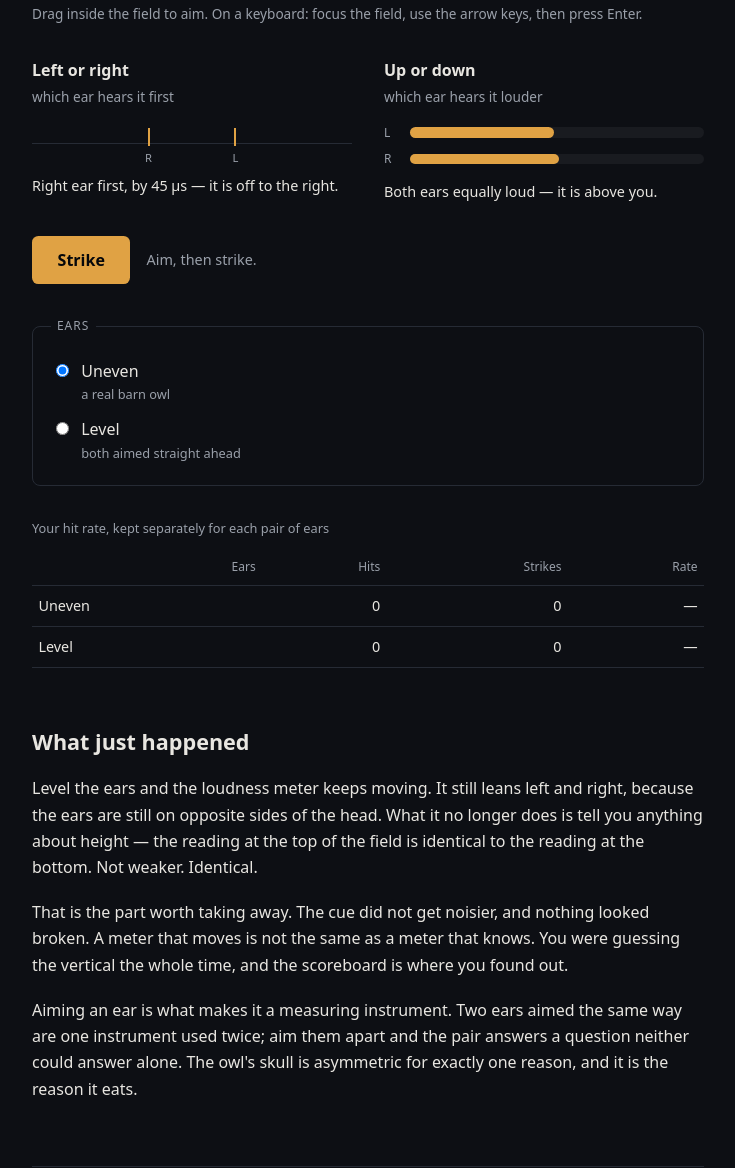
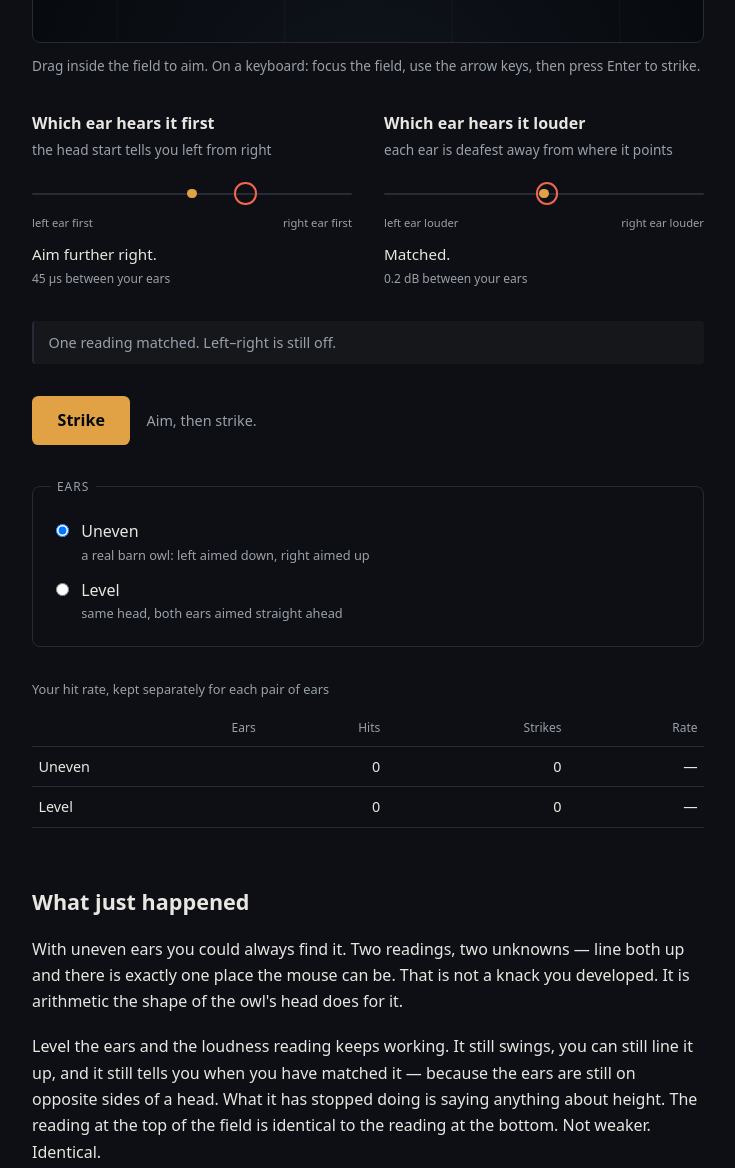
Before and after one commit to comp4020-agentic-coding-studio/comp4020-ass1-Alida9898, a website built with Vite: page index.html in a window 1280 px wide. Shown: the part 1060-2228 px from the top of the page, without its empty margins (272-1007 px from the left). Built offline with nearby package versions, Linux system fonts and the light colour scheme.

Commit message:
feat: aim by nulling the gauges instead of reading numbers off them
Playtest said it plainly: too hard, and no way to tell HOW far off you were.
The readout named a direction ("it is above you") and left the visitor to
convert decibels into a position, which is arithmetic no visitor signed up for
— and the same complaint explains why the units read as jargon.

The fix removes the need for the units rather than explaining them. Each gauge
now shows two markers: a ring for what the owl is hearing, and a needle for what
it would hear from where the aim currently is. The task is to line them up, which
needs no units at all — and is what a barn owl does when it turns its head
towards a sound, so the interaction and the biology finally agree.

acoustics.ts needed no new arithmetic for this: itd() and ild() were already
functions of an arbitrary point, so reading the aim's cues was just calling them
with the aim. The pure split paid for itself a second time.

What it did need was one definition of "these two readings agree", so the gauge
on screen and the tests cannot drift apart — timingAgrees/loudnessAgrees now live
in the model, and main.ts renders from the same predicate the spec asserts.

Measured over 300 prey positions on an 81x81 grid of aims, an aim that satisfies
both gauges hits 100.0% of the time with uneven ears and 17.5% with levelled
ones, against 2.5% for a blind guess. So the collapse got sharper, not softer:
levelling turns a solved problem into a coin flip.

Three new spec tests state that as the contract — uneven ears make every matched
aim a hit, levelled ears leave the full height of the field open, and most aims
that satisfy both levelled gauges miss anyway. That last one is the page's whole
argument, asserted mechanically.

Co-Authored-By: Claude Opus 5 (1M context) <noreply@anthropic.com>

```diff
--- a/acoustics.ts
+++ b/acoustics.ts
@@ -124,6 +124,46 @@ export function ild(prey: Point, ears: EarConfig): number {
   return earLevel(prey, ears.right) - earLevel(prey, ears.left);
 }
 
+/** The widest timing difference the field can produce, for use as a full scale. */
+export function timingFullScale(): number {
+  return Math.abs(itd({ x: 1, y: 0 }));
+}
+
+/** The widest loudness difference this pair of ears can produce over the field. */
+export function loudnessFullScale(ears: EarConfig): number {
+  const corners: Point[] = [
+    { x: 1, y: 1 },
+    { x: 1, y: -1 },
+    { x: -1, y: 1 },
+    { x: -1, y: -1 },
+  ];
+  return Math.max(...corners.map((corner) => Math.abs(ild(corner, ears))));
+}
+
+// A reading normalised to roughly -1..1 puts both cues on one scale, so "these
+// two readings agree" means the same thing to the gauge on screen and to the
+// tests. Two definitions of matched would eventually disagree, and the one on
+// screen is the one the visitor would believe.
+
+export function timingReading(point: Point): number {
+  return itd(point) / timingFullScale();
+}
+
+export function loudnessReading(point: Point, ears: EarConfig): number {
+  return ild(point, ears) / loudnessFullScale(ears);
+}
+
+/** How close two normalised readings must be to count as lined up. */
+export const CUE_TOLERANCE = 0.06;
+
+export function timingAgrees(aim: Point, prey: Point): boolean {
+  return Math.abs(timingReading(prey) - timingReading(aim)) <= CUE_TOLERANCE;
+}
+
+export function loudnessAgrees(aim: Point, prey: Point, ears: EarConfig): boolean {
+  return Math.abs(loudnessReading(prey, ears) - loudnessReading(aim, ears)) <= CUE_TOLERANCE;
+}
+
 export function distance(a: Point, b: Point): number {
   return Math.hypot(a.x - b.x, a.y - b.y);
 }
--- a/index.html
+++ b/index.html
@@ -6,7 +6,7 @@
     <title>The Owl's Uneven Ears</title>
     <meta
       name="description"
-      content="A barn owl's two ear openings point in different directions. Hunt in the dark, then level the ears and watch your hit rate collapse."
+      content="A barn owl's two ear openings point in different directions. Hunt in the dark by matching what your ears hear, then level them and watch your hit rate collapse."
     />
     <link rel="stylesheet" href="./styles.css" />
   </head>
@@ -28,13 +28,19 @@
 
       <p>
         Almost every animal with two ears can tell left from right. Sound reaches
-        the near ear first, and the gap between the two arrivals is the direction.
-        But that gap says nothing about <em>height</em> — every point directly above
-        another gives an identical reading. Uneven ears are how the owl gets the
-        second axis, and they are why it can hit something it cannot see.
+        the nearer ear a fraction sooner, and that head start <em>is</em> the
+        direction. But it says nothing about <em>height</em> — a mouse above you
+        and a mouse below you arrive at both ears alike. Uneven ears are how the owl
+        gets the second axis, and they are why it can hit what it cannot see.
       </p>
 
-      <p>So: you are the owl. It is dark. You have two cues and nothing else.</p>
+      <p>
+        So: you are the owl, and it is dark. You have two readings, and no numbers
+        to work out. Each one shows what you are <strong>hearing</strong> and what
+        you <strong>would</strong> hear from where you are aiming. Move your aim
+        until the two line up — which is exactly what an owl is doing when it turns
+        its head towards a sound.
+      </p>
 
       <section class="hunt" aria-labelledby="hunt-heading">
         <h2 id="hunt-heading">Hunt</h2>
@@ -52,37 +58,46 @@
 
         <p class="field-hint">
           Drag inside the field to aim. On a keyboard: focus the field, use the
-          arrow keys, then press Enter.
+          arrow keys, then press Enter to strike.
         </p>
 
         <div class="cues">
           <div class="cue">
-            <h3>Left or right</h3>
-            <p class="cue-kind">which ear hears it first</p>
-            <div class="track" aria-hidden="true">
-              <div class="track-line"></div>
-              <div class="pulse" id="pulse-left" data-ear="L"></div>
-              <div class="pulse" id="pulse-right" data-ear="R"></div>
+            <h3>Which ear hears it first</h3>
+            <p class="cue-kind">the head start tells you left from right</p>
+            <div class="gauge" aria-hidden="true">
+              <span class="gauge-rail"></span>
+              <span class="gauge-target" id="target-timing"></span>
+              <span class="gauge-needle" id="needle-timing"></span>
             </div>
+            <p class="gauge-ends" aria-hidden="true">
+              <span>left ear first</span>
+              <span>right ear first</span>
+            </p>
             <p class="cue-read" id="read-timing">—</p>
+            <p class="cue-figure" id="figure-timing" aria-hidden="true"></p>
           </div>
 
           <div class="cue">
-            <h3>Up or down</h3>
-            <p class="cue-kind">which ear hears it louder</p>
-            <div class="bars" aria-hidden="true">
-              <div class="bar">
-                <span class="bar-ear">L</span>
-                <span class="bar-rail"><span class="bar-fill" id="bar-left"></span></span>
-              </div>
-              <div class="bar">
-                <span class="bar-ear">R</span>
-                <span class="bar-rail"><span class="bar-fill" id="bar-right"></span></span>
-              </div>
+            <h3>Which ear hears it louder</h3>
+            <p class="cue-kind" id="loudness-kind">
+              each ear is deafest away from where it points
+            </p>
+            <div class="gauge" aria-hidden="true">
+              <span class="gauge-rail"></span>
+              <span class="gauge-target" id="target-loudness"></span>
+              <span class="gauge-needle" id="needle-loudness"></span>
             </div>
+            <p class="gauge-ends" aria-hidden="true">
+              <span>left ear louder</span>
+              <span>right ear louder</span>
+            </p>
             <p class="cue-read" id="read-loudness">—</p>
+            <p class="cue-figure" id="figure-loudness" aria-hidden="true"></p>
           </div>
         </div>
+
+        <p class="lock" id="lock" aria-live="polite">Both readings still off.</p>
 
         <div class="controls">
           <button type="button" class="strike" id="strike">Strike</button>
@@ -93,11 +108,11 @@
           <legend>Ears</legend>
           <label>
             <input type="radio" name="ears" value="uneven" id="ears-uneven" checked />
-            <span>Uneven <small>a real barn owl</small></span>
+            <span>Uneven <small>a real barn owl: left aimed down, right aimed up</small></span>
           </label>
           <label>
             <input type="radio" name="ears" value="level" id="ears-level" />
-            <span>Level <small>both aimed straight ahead</small></span>
+            <span>Level <small>same head, both ears aimed straight ahead</small></span>
           </label>
         </fieldset>
 
@@ -132,34 +147,43 @@
         <h2 id="why-heading">What just happened</h2>
 
         <p>
-          Level the ears and the loudness meter keeps moving. It still leans left
-          and right, because the ears are still on opposite sides of the head. What
-          it no longer does is tell you anything about height — the reading at the
-          top of the field is identical to the reading at the bottom. Not weaker.
+          With uneven ears you could always find it. Two readings, two unknowns —
+          line both up and there is exactly one place the mouse can be. That is not
+          a knack you developed. It is arithmetic the shape of the owl's head does
+          for it.
+        </p>
+
+        <p>
+          Level the ears and the loudness reading keeps working. It still swings,
+          you can still line it up, and it still tells you when you have matched it
+          — because the ears are still on opposite sides of a head. What it has
+          stopped doing is saying anything about height. The reading at the top of
+          the field is identical to the reading at the bottom. Not weaker.
           Identical.
         </p>
 
         <p>
-          That is the part worth taking away. The cue did not get noisier, and
-          nothing looked broken. A meter that moves is not the same as a meter that
-          knows. You were guessing the vertical the whole time, and the scoreboard
-          is where you found out.
+          So the instrument told you that you were on target, and you were not. That
+          is the part worth keeping: a reading that responds is not the same as a
+          reading that <em>knows</em>. Nothing looked broken, nothing got noisier,
+          and you were guessing the height every single time. The scoreboard is
+          where you found out.
         </p>
 
         <p>
-          Aiming an ear is what makes it a measuring instrument. Two ears aimed the
-          same way are one instrument used twice; aim them apart and the pair
-          answers a question neither could answer alone. The owl's skull is
-          asymmetric for exactly one reason, and it is the reason it eats.
+          Aiming an ear is what turns it into a measuring instrument. Two ears
+          pointed the same way are one instrument used twice; point them apart and
+          the pair answers a question neither could answer alone. The owl's skull is
+          lopsided for exactly one reason, and it is the reason it eats.
         </p>
       </section>
     </main>
 
     <footer>
       <p>
-        Built for COMP4020. The acoustics are simplified — separable cues, no
-        head-shadow, no ruff — but the asymmetry, and what levelling it costs, are
-        real.
+        Built for COMP4020. The acoustics are simplified — separable cues, no head
+        shadow, no facial ruff, and each reading is scaled to fill its own gauge —
+        but the asymmetry, and what levelling it costs you, are real.
       </p>
     </footer>
 
--- a/main.ts
+++ b/main.ts
@@ -1,6 +1,13 @@
 // Rendering and input for the hunt. All the arithmetic lives in acoustics.ts,
 // which is pure so spec/hunt.test.ts can hold it to account; this file only
 // turns numbers into pixels and events into numbers.
+//
+// Each gauge shows two things: what the owl is HEARING (the target) and what it
+// WOULD hear from where it is currently aiming (the needle). The task is to line
+// them up, which needs no units and no arithmetic — and is what a barn owl is
+// doing when it turns its head towards a sound. Note that reading the aim's cues
+// took no new model code: itd() and ild() were always functions of an arbitrary
+// point, so the pure split paid for itself here.
 //
 // Positions are kept in normalised -1..1 coordinates and converted to pixels
 // only at paint time, which is what makes a resize mid-strike a non-event.
@@ -14,7 +21,11 @@ import {
   ild,
   isHit,
   itdMicroseconds,
+  loudnessAgrees,
+  loudnessReading,
   randomPrey,
+  timingAgrees,
+  timingReading,
 } from "./acoustics";
 
 /**
@@ -32,12 +43,16 @@ function need<T extends HTMLElement>(id: string): T {
 const field = need("field");
 const fieldAim = need("field-aim");
 const fieldPrey = need("field-prey");
-const pulseLeft = need("pulse-left");
-const pulseRight = need("pulse-right");
-const barLeft = need("bar-left");
-const barRight = need("bar-right");
+const targetTiming = need("target-timing");
+const needleTiming = need("needle-timing");
+const targetLoudness = need("target-loudness");
+const needleLoudness = need("needle-loudness");
 const readTiming = need("read-timing");
 const readLoudness = need("read-loudness");
+const figureTiming = need("figure-timing");
+const figureLoudness = need("figure-loudness");
+const loudnessKind = need("loudness-kind");
+const lockLine = need("lock");
 const strikeButton = need<HTMLButtonElement>("strike");
 const status = need("status");
 
@@ -46,15 +61,24 @@ const scoreCells: Record<EarMode, { hits: HTMLElement; strikes: HTMLElement; rat
   level: { hits: need("level-hits"), strikes: need("level-strikes"), rate: need("level-rate") },
 };
 
-/** Full-scale readings, so the meters can be drawn as fractions of themselves. */
-const FULL_SCALE_TIMING = Math.abs(itdMicroseconds({ x: 1, y: 0 }));
-const FULL_SCALE_LOUDNESS = Math.abs(ild({ x: 1, y: 1 }, EAR_MODES.uneven));
+/** How far from centre a gauge marker can travel, in percent. */
+const GAUGE_SPAN = 42;
 
 /** How far one arrow-key press moves the aim. */
-const KEY_STEP = 0.06;
+const KEY_STEP = 0.05;
 
 /** How long the prey stays visible after a strike, in milliseconds. */
-const REVEAL_MS = 1200;
+const REVEAL_MS = 1400;
+
+// Each mode's readings are normalised against its own full scale, so the loudness
+// gauge fills its rail either way. Levelled ears swing over a smaller range in dB,
+// and that autoscaling is what keeps the meter looking every bit as alive as it
+// did before — which is the point being made. Flagged in the page footer.
+
+const LOUDNESS_KIND: Record<EarMode, string> = {
+  uneven: "each ear is deafest away from where it points",
+  level: "both ears now point the same way",
+};
 
 interface Tally {
   hits: number;
@@ -71,6 +95,7 @@ let prey: Point = randomPrey(Math.random);
 let aim: Point = { x: 0, y: 0 };
 let revealing = false;
 let dragging = false;
+let lastLockLine = "";
 
 function leftPercent(value: number): string {
   return `${((value + 1) / 2) * 100}%`;
@@ -80,6 +105,25 @@ function topPercent(value: number): string {
   return `${((1 - value) / 2) * 100}%`;
 }
 
+/** Where a normalised cue reading sits on its gauge, in percent across the rail. */
+function gaugeAt(reading: number): number {
+  return 50 + clampToField(reading) * GAUGE_SPAN;
+}
+
+function timingGauge(point: Point): number {
+  return gaugeAt(timingReading(point));
+}
+
+function loudnessGauge(point: Point): number {
+  return gaugeAt(loudnessReading(point, EAR_MODES[mode]));
+}
+
+/** Which way to move so the needle closes on the target. */
+function nudgeToward(agreed: boolean, target: number, needle: number, low: string, high: string): string {
+  if (agreed) return "Matched.";
+  return target > needle ? `Aim further ${high}.` : `Aim further ${low}.`;
+}
+
 function describe(point: Point): string {
   const vertical = point.y > 0.25 ? "high" : point.y < -0.25 ? "low" : "level with you";
   const lateral =
@@ -87,57 +131,75 @@ function describe(point: Point): string {
   return `${vertical}, ${lateral}`;
 }
 
-function renderAim(): void {
+function matched(): { timing: boolean; loudness: boolean } {
+  return {
+    timing: timingAgrees(aim, prey),
+    loudness: loudnessAgrees(aim, prey, EAR_MODES[mode]),
+  };
+}
+
+function render(): void {
   fieldAim.style.left = leftPercent(aim.x);
   fieldAim.style.top = topPercent(aim.y);
-}
 
-function renderPrey(): void {
   fieldPrey.hidden = !revealing;
   fieldPrey.style.left = leftPercent(prey.x);
   fieldPrey.style.top = topPercent(prey.y);
-}
 
-function renderTiming(): void {
-  const microseconds = itdMicroseconds(prey);
-  const spread = (microseconds / FULL_SCALE_TIMING) * 34;
+  const timingTargetAt = timingGauge(prey);
+  const timingNeedleAt = timingGauge(aim);
+  targetTiming.style.left = `${timingTargetAt}%`;
+  needleTiming.style.left = `${timingNeedleAt}%`;
 
-  // Whichever ear hears it first sits earlier on the track, which is leftward.
-  pulseLeft.style.left = `${50 + spread}%`;
-  pulseRight.style.left = `${50 - spread}%`;
+  const loudnessTargetAt = loudnessGauge(prey);
+  const loudnessNeedleAt = loudnessGauge(aim);
+  targetLoudness.style.left = `${loudnessTargetAt}%`;
+  needleLoudness.style.left = `${loudnessNeedleAt}%`;
 
-  const gap = Math.abs(microseconds);
-  if (gap < 4) {
-    readTiming.textContent = "Both ears at once — straight ahead.";
-    return;
+  const lock = matched();
+
+  readTiming.textContent = nudgeToward(
+    lock.timing,
+    timingTargetAt,
+    timingNeedleAt,
+    "left",
+    "right",
+  );
+  figureTiming.textContent = `${Math.abs(itdMicroseconds(prey)).toFixed(0)} µs between your ears`;
+
+  loudnessKind.textContent = LOUDNESS_KIND[mode];
+  if (mode === "level") {
+    const move = nudgeToward(lock.loudness, loudnessTargetAt, loudnessNeedleAt, "left", "right");
+    readLoudness.textContent =
+      move === "Matched." ? "Matched." : `${move.slice(0, -1)} — which the timing already told you.`;
+    readLoudness.dataset.blind = "true";
+  } else {
+    readLoudness.textContent = nudgeToward(
+      lock.loudness,
+      loudnessTargetAt,
+      loudnessNeedleAt,
+      "lower",
+      "higher",
+    );
+    delete readLoudness.dataset.blind;
   }
-  const first = microseconds > 0 ? "Right" : "Left";
-  const side = microseconds > 0 ? "right" : "left";
-  readTiming.textContent = `${first} ear first, by ${gap.toFixed(0)} µs — it is off to the ${side}.`;
-}
+  const loudnessGap = Math.abs(ild(prey, EAR_MODES[mode]));
+  figureLoudness.textContent = `${loudnessGap.toFixed(1)} dB between your ears`;
 
-function renderLoudness(): void {
-  const decibels = ild(prey, EAR_MODES[mode]);
-  const lean = (decibels / FULL_SCALE_LOUDNESS) * 40;
+  const both = lock.timing && lock.loudness;
+  lockLine.dataset.locked = String(both);
+  const line = both
+    ? "Both readings matched — strike."
+    : lock.timing
+      ? "Left–right matched. The other reading is still off."
+      : lock.loudness
+        ? "One reading matched. Left–right is still off."
+        : "Both readings still off.";
+  if (line !== lastLockLine) {
+    lockLine.textContent = line;
+    lastLockLine = line;
+  }
 
-  barLeft.style.width = `${Math.min(95, Math.max(5, 50 - lean))}%`;
-  barRight.style.width = `${Math.min(95, Math.max(5, 50 + lean))}%`;
-
-  const gap = Math.abs(decibels);
-  const louder = decibels > 0 ? "Right" : "Left";
-  const reading = gap < 0.3 ? "Both ears equally loud" : `${louder} ear louder by ${gap.toFixed(1)} dB`;
-
-  if (mode === "level") {
-    readLoudness.textContent = `${reading} — and it says nothing about height.`;
-    readLoudness.dataset.blind = "true";
-    return;
-  }
-  const height = decibels > 0 ? "above" : "below";
-  readLoudness.textContent = `${reading} — it is ${height} you.`;
-  delete readLoudness.dataset.blind;
-}
-
-function renderScore(): void {
   for (const key of ["uneven", "level"] as const) {
     const { hits, strikes } = tally[key];
     const cells = scoreCells[key];
@@ -145,14 +207,6 @@ function renderScore(): void {
     cells.strikes.textContent = String(strikes);
     cells.rate.textContent = strikes === 0 ? "—" : `${Math.round((hits / strikes) * 100)}%`;
   }
-}
-
-function render(): void {
-  renderAim();
-  renderPrey();
-  renderTiming();
-  renderLoudness();
-  renderScore();
 }
 
 function nextRound(): void {
@@ -164,6 +218,8 @@ function nextRound(): void {
 function strike(): void {
   if (revealing) return;
 
+  const lock = matched();
+  const wasLocked = lock.timing && lock.loudness;
   const hit = isHit(aim, prey);
   const current = tally[mode];
   current.strikes += 1;
@@ -176,9 +232,14 @@ function strike(): void {
   render();
 
   const where = describe(prey);
-  status.textContent = hit
-    ? `Hit. It was ${where}.`
-    : `Missed by ${distance(aim, prey).toFixed(2)}. It was ${where}.`;
+  if (hit) {
+    status.textContent = `Hit. It was ${where}.`;
+  } else if (wasLocked && mode === "level") {
+    // The whole argument, delivered at the moment it costs something.
+    status.textContent = `Missed. It was ${where}. Your instruments agreed — they just could not see height.`;
+  } else {
+    status.textContent = `Missed by ${distance(aim, prey).toFixed(2)}. It was ${where}.`;
+  }
 
   window.setTimeout(() => {
     strikeButton.disabled = false;
@@ -193,7 +254,7 @@ function aimFromPointer(event: PointerEvent): void {
     x: clampToField(((event.clientX - bounds.left) / bounds.width) * 2 - 1),
     y: clampToField(1 - ((event.clientY - bounds.top) / bounds.height) * 2),
   };
-  renderAim();
+  render();
 }
 
 function onPointerDown(event: PointerEvent): void {
@@ -225,7 +286,7 @@ function onKeyDown(event: KeyboardEvent): void {
   if (nudge) {
     event.preventDefault();
     aim = { x: clampToField(aim.x + nudge.x), y: clampToField(aim.y + nudge.y) };
-    renderAim();
+    render();
     return;
   }
 
--- a/styles.css
+++ b/styles.css
@@ -177,81 +177,86 @@ footer {
   color: var(--muted);
 }
 
-.track {
+.gauge {
   position: relative;
-  height: 2.5rem;
+  height: 2.25rem;
 }
 
-.track-line {
+.gauge-rail {
   position: absolute;
   top: 50%;
   right: 0;
   left: 0;
-  height: 1px;
+  height: 2px;
   background: var(--line);
+  border-radius: 1px;
 }
 
-.pulse {
+/* The hollow ring is what the owl hears; the filled dot is what your aim would
+   hear. Lining them up is the whole task, so they have to read as one thing
+   landing inside another. */
+
+.gauge-target {
   position: absolute;
-  top: 0.35rem;
-  width: 2px;
-  height: 1.1rem;
-  margin-left: -1px;
-  background: var(--amber);
-  transition: left 200ms ease-out;
+  top: 50%;
+  width: 1.4rem;
+  height: 1.4rem;
+  margin: -0.7rem 0 0 -0.7rem;
+  border: 2px solid var(--warm);
+  border-radius: 50%;
+  transition: left 220ms ease-out;
 }
 
-.pulse::after {
+.gauge-needle {
   position: absolute;
-  top: 1.3rem;
-  left: 50%;
-  font-size: 0.7rem;
-  color: var(--muted);
-  transform: translateX(-50%);
-  content: attr(data-ear);
+  top: 50%;
+  width: 0.6rem;
+  height: 0.6rem;
+  margin: -0.3rem 0 0 -0.3rem;
+  background: var(--amber);
+  border-radius: 50%;
 }
 
-.bars {
-  display: grid;
-  gap: 0.4rem;
-}
-
-.bar {
+.gauge-ends {
   display: flex;
-  gap: 0.6rem;
-  align-items: center;
-}
-
-.bar-ear {
-  width: 1rem;
-  font-size: 0.75rem;
+  justify-content: space-between;
+  margin: 0.15rem 0 0;
+  font-size: 0.7rem;
   color: var(--muted);
 }
 
-.bar-rail {
-  display: block;
-  flex: 1;
-  height: 0.65rem;
-  background: rgb(255 255 255 / 5%);
-  border-radius: 0.35rem;
-}
-
-.bar-fill {
-  display: block;
-  height: 100%;
-  background: var(--amber);
-  border-radius: 0.35rem;
-  transition: width 200ms ease-out;
-}
-
 .cue-read {
-  margin: 0.7rem 0 0;
-  font-size: 0.9rem;
+  margin: 0.6rem 0 0;
+  font-size: 0.95rem;
+  font-weight: 500;
   color: var(--ink);
 }
 
 .cue-read[data-blind="true"] {
   color: var(--warm);
+}
+
+.cue-figure {
+  margin: 0.15rem 0 0;
+  font-size: 0.75rem;
+  font-variant-numeric: tabular-nums;
+  color: var(--muted);
+}
+
+.lock {
+  margin: 2rem 0 0;
+  padding: 0.6rem 0.9rem;
+  font-size: 0.9rem;
+  color: var(--muted);
+  background: rgb(255 255 255 / 3%);
+  border-left: 2px solid var(--line);
+  border-radius: 0.25rem;
+}
+
+.lock[data-locked="true"] {
+  color: var(--ink);
+  background: rgb(224 162 68 / 12%);
+  border-left-color: var(--amber);
 }
 
 .controls {
@@ -346,8 +351,7 @@ footer {
 }
 
 @media (prefers-reduced-motion: reduce) {
-  .pulse,
-  .bar-fill {
+  .gauge-target {
     transition: none;
   }
 }
```
Also changed, not shown: spec/hunt.test.ts (+52 -0 lines).
